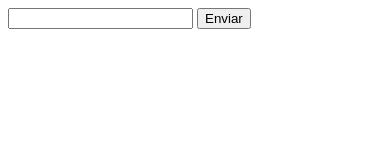
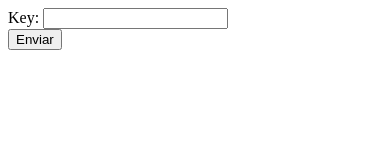
Before and after one commit to ivanbardon/ConfigMapitPebble, a plain HTML site: page index.html in a window 390 px wide. Drawn offline with Linux system fonts and the light colour scheme.

```diff
--- a/index.html
+++ b/index.html
@@ -6,8 +6,9 @@
     <meta name="viewport" content="width=device-width, initial-scale=1, user-scalable=no">
   </head>
   <body>
-    <form action="#">
-      <input id="texto" type="text">
+    <form action="pebblejs://close">
+      <label for="texto">Key: </label><input id="texto" type="text">
+      <br>
       <input type="submit" value="Enviar">
     </form>
   </body>
```
